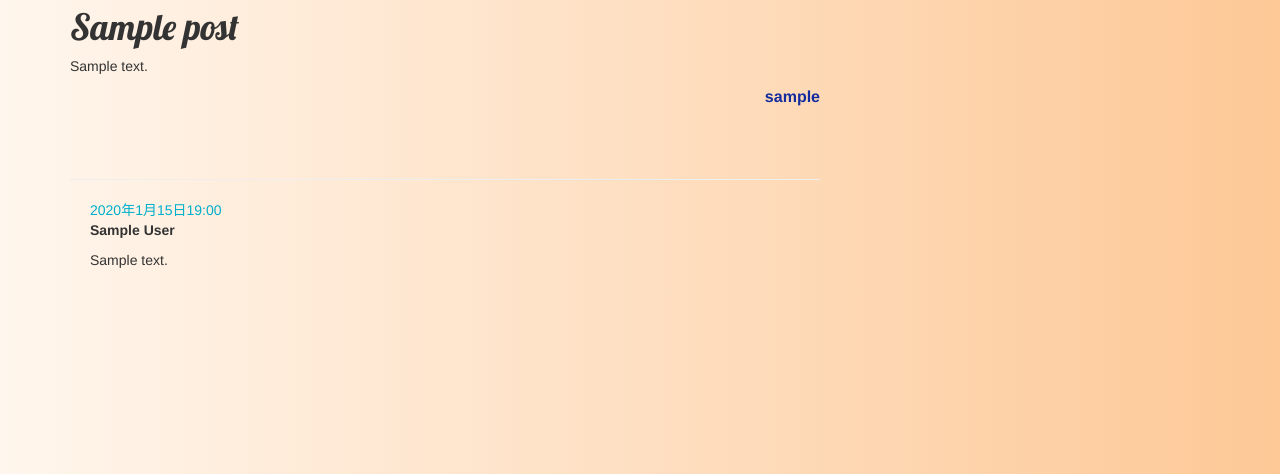
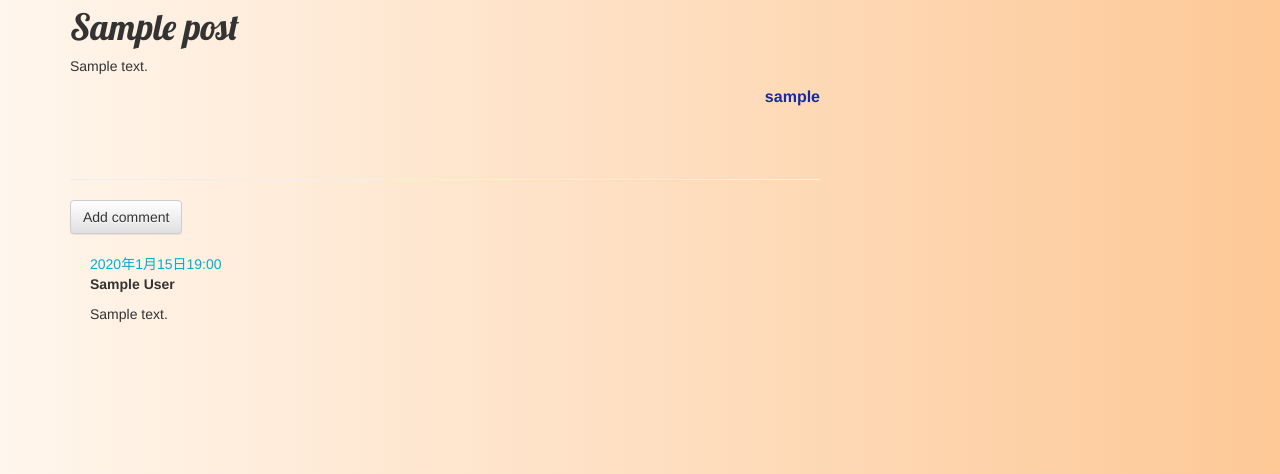
Before and after one commit to MiLL4U/django_test, a Django app: page /post/1/ in a window 1280 px wide. Shown: the part 177-651 px from the top of the page. Run offline with Django 5.2, Linux system fonts and the light colour scheme; tables that the repository leaves empty hold one stand-in row (values such as "Sample post"); some libraries are stand-ins or nearby versions.

Commit message:
add form to post comment

```diff
--- a/blog/models.py
+++ b/blog/models.py
@@ -24,7 +24,7 @@ class Comment(models.Model):
         'blog.Post', on_delete=models.CASCADE, related_name='comments')
     author = models.CharField(max_length=200)
     text = models.TextField()
-    created_date = models.DateTimeField(default=False)
+    created_date = models.DateTimeField(default=timezone.now)
     is_approved = models.BooleanField(verbose_name="Approved", default=False)
 
     def approve(self) -> None:
--- a/blog/templates/blog/post_detail.html
+++ b/blog/templates/blog/post_detail.html
@@ -17,6 +17,7 @@
   </div>
 
   <hr>
+  <a class="btn btn-default" href="{% url 'add_comment_to_post' pk=post.pk %}">Add comment</a>
   {% for comment in post.comments.all %}
       <div class="comment">
           <div class="date">{{ comment.created_date }}</div>
--- a/blog/urls.py
+++ b/blog/urls.py
@@ -8,5 +8,7 @@ urlpatterns = [
     path('post/<int:pk>/edit/', views.post_edit, name='post_edit'),
     path('drafts/', views.post_draft_list, name='post_draft_list'),
     path('post/<pk>/publish/', views.post_publish, name='post_publish'),
-    path('post/<pk>/remove', views.post_remove, name='post_remove')
+    path('post/<pk>/remove', views.post_remove, name='post_remove'),
+    path('post/<int:pk>/comment/', views.add_comment_to_post,
+         name='add_comment_to_post')
 ]
--- a/blog/views.py
+++ b/blog/views.py
@@ -3,7 +3,7 @@ from django.http import HttpRequest, HttpResponse
 from django.shortcuts import get_object_or_404, redirect, render
 from django.utils import timezone
 
-from .forms import PostForm
+from .forms import CommentForm, PostForm
 from .models import Post
 
 # Create your views here.
@@ -68,3 +68,17 @@ def post_remove(request: HttpRequest, pk: int) -> HttpResponse:
     post = get_object_or_404(Post, pk=pk)
     post.delete()
     return redirect('post_list')
+
+
+def add_comment_to_post(request: HttpRequest, pk: int) -> HttpResponse:
+    post = get_object_or_404(Post, pk=pk)
+    if request.method == "POST":
+        form = CommentForm(request.POST)
+        if form.is_valid():
+            comment = form.save(commit=False)
+            comment.post = post
+            comment.save()
+            return redirect('post_detail', pk=post.pk)
+    else:
+        form = CommentForm()
+    return render(request, 'blog/add_comment_to_post.html', {'form': form})
```
Also changed, not shown: blog/forms.py (+8 -2 lines), blog/templates/blog/add_comment_to_post.html (added, +9 -0 lines).
